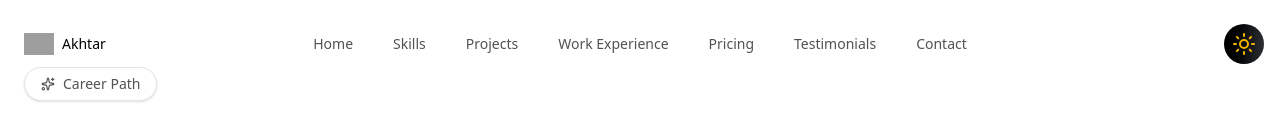
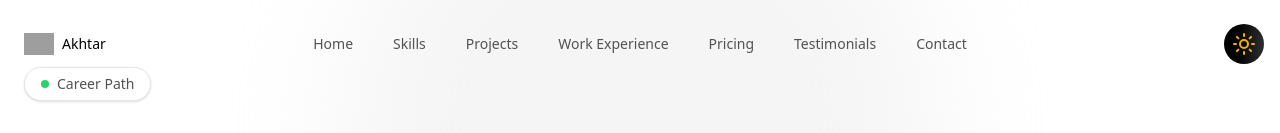
Before and after one commit to saadatkhanbuck/portfolio-akhtar, a Next.js app: page /workexperience in a window 1280 px wide. Shown: the top 133 px of the page. Built offline with nearby package versions, Linux system fonts and the light colour scheme; grey boxes are pictures that could not be loaded.

Commit message:
make changes

```diff
--- a/app/components/experiencehero.tsx
+++ b/app/components/experiencehero.tsx
@@ -2,16 +2,12 @@
 
 import { motion } from "framer-motion";
 import Link from "next/link";
-import { ArrowRight, Sparkles } from "lucide-react";
+import { ArrowRight, } from "lucide-react";
 
 export default function ExperienceHero() {
   return (
-    <section className="relative min-h-screen overflow-hidden bg-white text-neutral-900">
+    <section className="relative min-h-screen overflow-hidden  text-neutral-900">
       {/* gradient background */}
-      <div className="absolute inset-0 -z-20 bg-gradient-to-b from-white via-neutral-50 to-white" />
-
-      {/* subtle grid */}
-      <div className="absolute inset-0 -z-10 bg-[linear-gradient(to_right,#00000005_1px,transparent_1px),linear-gradient(to_bottom,#00000005_1px,transparent_1px)] bg-[size:48px_48px]" />
 
       {/* radial glow */}
       <div className="absolute left-1/2 top-[-20%] -z-10 h-[600px] w-[600px] -translate-x-1/2 rounded-full bg-neutral-200/40 blur-3xl" />
@@ -26,7 +22,7 @@ export default function ExperienceHero() {
               animate={{ opacity: 1, y: 0 }}
               className="mb-6 inline-flex items-center gap-2 rounded-full border border-neutral-200 bg-white px-4 py-1.5 text-sm font-medium text-neutral-600 shadow-sm"
             >
-              <Sparkles size={14} />
+              <span className="h-2 w-2 rounded-full bg-green-500 animate-pulse" />
               Career Path
             </motion.div>
 
@@ -35,7 +31,7 @@ export default function ExperienceHero() {
               initial={{ opacity: 0, y: 20 }}
               animate={{ opacity: 1, y: 0 }}
               transition={{ delay: 0.1 }}
-              className="text-5xl font-semibold leading-[1.05] tracking-tight md:text-7xl"
+              className="text-5xl font-semibold dark:text-white leading-[1.05] tracking-tight md:text-7xl"
             >
               Experience that builds.
               <br />
--- a/app/layout.tsx
+++ b/app/layout.tsx
@@ -18,14 +18,10 @@ export const metadata: Metadata = {
   description: "Generated by create next app",
 };
 
-export default function RootLayout({
-  children,
-}: {
-  children: React.ReactNode;
-}) {
+export default function RootLayout({ children }: { children: React.ReactNode }) {
   return (
     <html lang="en" className="overflow-x-hidden">
-      {/* 🔥 Critical inline script for theme */}
+      <head>
         <script
           dangerouslySetInnerHTML={{
             __html: `
@@ -43,11 +39,10 @@ export default function RootLayout({
             `,
           }}
         />
-      <body
-        className={`${geistSans.variable} ${geistMono.variable} antialiased overflow-x-hidden`}
-      >
-        <NavbarDemo/>
-        <main className="overflow-x-hidden">{children}</main>
+      </head>
+      <body className="antialiased overflow-x-hidden">
+        <NavbarDemo />
+        <main>{children}</main>
       </body>
     </html>
   );
--- a/next.config.ts
+++ b/next.config.ts
@@ -1,7 +1,10 @@
 import type { NextConfig } from "next";
 
 const nextConfig: NextConfig = {
-  output: "export",
+  output: 'export', // agar tum static export kar rahe ho
+  images: {
+    unoptimized: true, // ⚡️ add this line
+  },
 };
 
 export default nextConfig;
```
Lines whose indentation alone changed are shown as unchanged.
